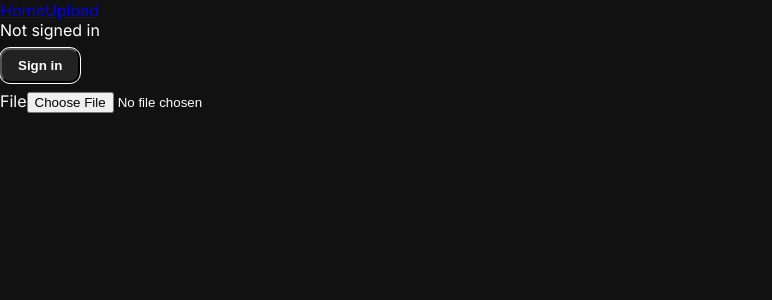
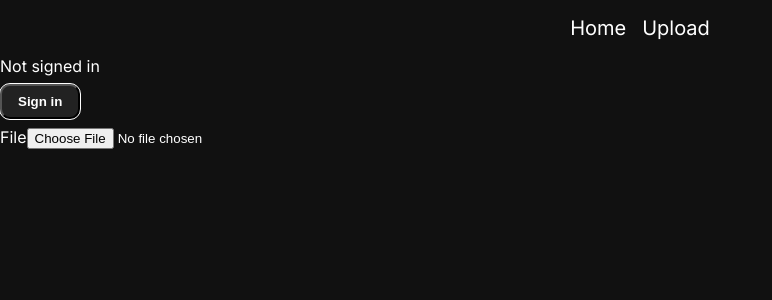
Before and after one commit to Larskrs/orknett, a Next.js app: page /upload in a window 1280 px wide. Shown: the top 300 px of the page, without its empty margins (0-772 px from the left). Built offline with nearby package versions, Linux system fonts and the light colour scheme; no server answers.

Commit message:
Did stuff

```diff
--- a/components/FileUpload.jsx
+++ b/components/FileUpload.jsx
@@ -134,7 +134,7 @@ export default function FileUpload () {
             <form method="POST">
                 <div>
                     <label htmlFor="file"> File</label>
-                    <input type='file' id='file' accept={contentTypeList['video'].concat(contentTypeList['image'])} onChange={handleSetFile}/>
+                    <input type='file' id='file' accept={contentTypeList['image']} onChange={handleSetFile}/>
                 </div>
             </form>
             {file && <button onClick={handleSubmit}> Upload File </button>}
--- a/components/FileSharingLayout.jsx
+++ b/layouts/FileSharingLayout.jsx
@@ -1,7 +1,12 @@
 import Head from "next/head";
 import Link from "next/link";
+import styles from "@/styles/layouts/FileSharingLayout.module.css"
+import { useState } from "react";
 
-export default function Layout({children}) {
+export default function Layout({children, pageId = 0}) {
+
+  const [current, setCurrent] = useState(pageId)
+
     return (
         <div>
                   <Head>
@@ -11,9 +16,9 @@ export default function Layout({children}) {
                     <link rel="icon" href="/favicon.ico" />
                   </Head>
 
-                  <nav>
-                      <Link href={"/"}>Home</Link>
-                      <Link href={"/upload"}>Upload</Link>
+                  <nav className={styles.nav}>
+                      <Link className={current === 0 ? (styles.element, styles.default) : styles.default} href={"/"}>Home</Link>
+                      <Link className={current === 1 ? (styles.element, styles.default) : styles.default} href={"/upload"}>Upload</Link>
                   </nav>
 
                   <main>
--- a/layouts/NewsLayout.jsx
+++ b/layouts/NewsLayout.jsx
@@ -2,7 +2,7 @@ import styles from "@/styles/layouts/NewsLayout.module.css"
 import Head from "next/head";
 import Image from "next/image";
 
-export default function({children,
+export default function NewsLayout({children,
     color,
     image,
     title,
--- a/lib/ExtensionHelper.js
+++ b/lib/ExtensionHelper.js
@@ -25,6 +25,15 @@ export const contentTypeList = {
 
   export const imageExtensions = getFileExtensionsByContentType("image/jpeg");
 
+export function GetExtensionFromSource (src) {
+  const type = src.split('.').pop();
+  return type;
+}
+export function GetContentTypeFromSource (src) {
+  const type = src.split('.').pop();
+  const content = GetContentType(type)
+  return content;
+}
 
 export function GetContentType(fileExtension) {
     const contentTypeMap = {
--- a/pages/upload.jsx
+++ b/pages/upload.jsx
@@ -1,5 +1,5 @@
 
-import FileSharingLayout from '@/components/FileSharingLayout';
+import FileSharingLayout from '@/layouts/FileSharingLayout';
 import FileUpload from '@/components/FileUpload'
 import LoginButton from '@/components/LoginButton'
 
@@ -14,7 +14,7 @@ export default function Upload() {
     return (
 
 
-        <FileSharingLayout>
+        <FileSharingLayout pageId={1}>
             <LoginButton />
             <FileUpload />
         </FileSharingLayout>
--- /dev/null
+++ b/styles/layouts/FileSharingLayout.module.css
@@ -0,0 +1,63 @@
+.nav {
+    display: flex;
+    gap: 1rem;
+    justify-content: center;
+    align-items: center;
+    padding: 1rem;
+    background-color: transparent;
+}
+.nav a {
+    color: white;
+    font-size: 20px;
+    text-decoration: none;
+    position: relative;
+    transition:.5s all cubic-bezier(0,1.5,1,1.5);
+}
+
+
+
+
+
+.nav a:after {
+        position: absolute;
+        content: '';
+        height: 2px;
+		  /* adjust this to move up and down. you may have to adjust the line height of the paragraph if you move it down a lot. */
+        bottom: -4px;
+
+
+       /******
+       optional values below
+       ******/
+
+        /* center - (optional) use with adjusting width   */
+        margin: 0 auto;
+		  left: 0;
+        right: 0;
+		  width: 50%;
+		  background: transparent;
+
+		  /* optional animation */
+		  -o-transition:.5s;
+  		  -ms-transition:.5s;
+        -moz-transition:.5s;
+        -webkit-transition:.5s;
+        transition:.5s cubic-bezier(0,1.5,1,1.5);
+    }
+
+
+
+	 /* optional hover classes used with anmiation */
+	  .nav a:hover:after {
+		  width: 80%;
+		  background: orange;
+    }
+    .element {
+        position: relative;
+        background-color: transparent;
+        border-bottom: 2px solid orange;
+        padding: .25rem;
+        transition:.5s all cubic-bezier(0,1.5,1,1.5);
+        font-size: 24px;
+        margin-inline: 1rem;
+    }
```
Also changed, not shown: components/RatioMedia.js (added, +96 -0 lines), pages/index.js (+5 -4 lines).
